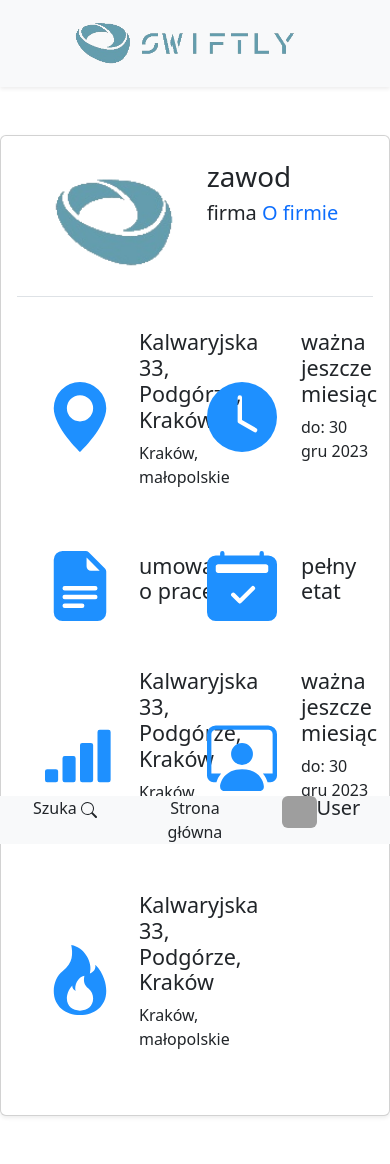
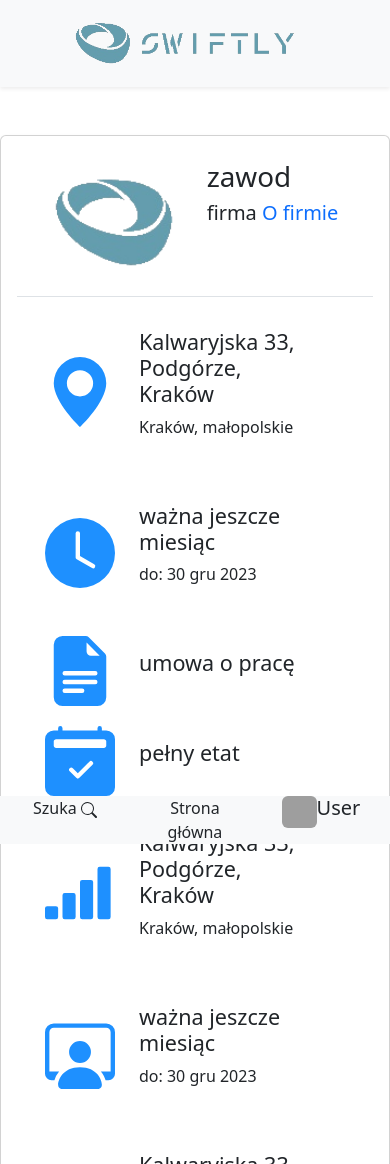
Before and after one commit to NightFoxD/SystemOgloszeniowyWeb, a PHP site: page /SystemOgloszeniowyWEB/ads in a window 390 px wide. Shown: the top 1164 px of the page. Run offline with PHP 8.4, Linux system fonts and the light colour scheme; data that the repository does not hold is empty; some libraries are stand-ins or nearby versions; grey boxes are pictures that could not be loaded.

Commit message:
Update index.php

```diff
--- a/views/ads/index.php
+++ b/views/ads/index.php
@@ -22,7 +22,7 @@
         <li class="list-group-item">
           <div class="container">
             <div class="row">
-              <div class="col-6 d-flex justify-content-start">
+              <div class="col-lg-6 col-md-6 col-sm-12 d-flex justify-content-start">
                 <div class="float-start rounded-2 d-flex justify-content-center align-items-center">
                   <svg xmlns="http://www.w3.org/2000/svg" width="70" height="70" fill="dodgerblue" class="bi bi-geo-alt-fill" viewBox="0 0 16 16">
                     <path d="M8 16s6-5.686 6-10A6 6 0 0 0 2 6c0 4.314 6 10 6 10m0-7a3 3 0 1 1 0-6 3 3 0 0 1 0 6" />
@@ -33,7 +33,7 @@
                   <p class="fs-6 text-gray">Kraków, małopolskie</p>
                 </div>
               </div>
-              <div class="col-6 d-flex justify-content-start">
+              <div class="col-lg-6 col-md-6 col-sm-12 d-flex justify-content-start">
                 <div class="float-start rounded-2 d-flex justify-content-center align-items-center">
                   <svg xmlns="http://www.w3.org/2000/svg" width="70" height="70" fill="dodgerblue" class="bi bi-clock-fill" viewBox="0 0 16 16">
                     <path d="M16 8A8 8 0 1 1 0 8a8 8 0 0 1 16 0M8 3.5a.5.5 0 0 0-1 0V9a.5.5 0 0 0 .252.434l3.5 2a.5.5 0 0 0 .496-.868L8 8.71z" />
@@ -46,7 +46,7 @@
               </div>
             </div>
             <div class="row">
-              <div class="col-6 d-flex justify-content-start">
+              <div class="col-lg-6 col-md-6 col-sm-12 d-flex justify-content-start">
                 <div class="float-start rounded-2 d-flex justify-content-center align-items-center">
                   <svg xmlns="http://www.w3.org/2000/svg" width="70" height="70" fill="dodgerblue" class="bi bi-file-earmark-text-fill" viewBox="0 0 16 16">
                     <path d="M9.293 0H4a2 2 0 0 0-2 2v12a2 2 0 0 0 2 2h8a2 2 0 0 0 2-2V4.707A1 1 0 0 0 13.707 4L10 .293A1 1 0 0 0 9.293 0M9.5 3.5v-2l3 3h-2a1 1 0 0 1-1-1M4.5 9a.5.5 0 0 1 0-1h7a.5.5 0 0 1 0 1zM4 10.5a.5.5 0 0 1 .5-.5h7a.5.5 0 0 1 0 1h-7a.5.5 0 0 1-.5-.5m.5 2.5a.5.5 0 0 1 0-1h4a.5.5 0 0 1 0 1z" />
@@ -57,7 +57,7 @@
                   <p class="fs-6 text-gray"></p>
                 </div>
               </div>
-              <div class="col-6 d-flex justify-content-start">
+              <div class="col-lg-6 col-md-6 col-sm-12 d-flex justify-content-start">
                 <div class="float-start rounded-2 d-flex justify-content-center align-items-center">
                   <svg xmlns="http://www.w3.org/2000/svg" width="70" height="70" fill="dodgerblue" class="bi bi-calendar2-check-fill" viewBox="0 0 16 16">
                     <path d="M3.5 0a.5.5 0 0 1 .5.5V1h8V.5a.5.5 0 0 1 1 0V1h1a2 2 0 0 1 2 2v11a2 2 0 0 1-2 2H2a2 2 0 0 1-2-2V3a2 2 0 0 1 2-2h1V.5a.5.5 0 0 1 .5-.5m9.954 3H2.545c-.3 0-.545.224-.545.5v1c0 .276.244.5.545.5h10.91c.3 0 .545-.224.545-.5v-1c0-.276-.244-.5-.546-.5m-2.6 5.854a.5.5 0 0 0-.708-.708L7.5 10.793 6.354 9.646a.5.5 0 1 0-.708.708l1.5 1.5a.5.5 0 0 0 .708 0l3-3z" />
@@ -70,7 +70,7 @@
               </div>
             </div>
             <div class="row">
-              <div class="col-6 d-flex justify-content-start">
+              <div class="col-lg-6 col-md-6 col-sm-12 d-flex justify-content-start">
                 <div class="float-start rounded-2 d-flex justify-content-center align-items-center">
                   <svg xmlns="http://www.w3.org/2000/svg" width="70" height="70" fill="dodgerblue" class="bi bi-reception-4" viewBox="0 0 16 16">
                     <path d="M0 11.5a.5.5 0 0 1 .5-.5h2a.5.5 0 0 1 .5.5v2a.5.5 0 0 1-.5.5h-2a.5.5 0 0 1-.5-.5zm4-3a.5.5 0 0 1 .5-.5h2a.5.5 0 0 1 .5.5v5a.5.5 0 0 1-.5.5h-2a.5.5 0 0 1-.5-.5zm4-3a.5.5 0 0 1 .5-.5h2a.5.5 0 0 1 .5.5v8a.5.5 0 0 1-.5.5h-2a.5.5 0 0 1-.5-.5zm4-3a.5.5 0 0 1 .5-.5h2a.5.5 0 0 1 .5.5v11a.5.5 0 0 1-.5.5h-2a.5.5 0 0 1-.5-.5z" />
@@ -81,7 +81,7 @@
                   <p class="fs-6 text-gray">Kraków, małopolskie</p>
                 </div>
               </div>
-              <div class="col-6 d-flex justify-content-start">
+              <div class="col-lg-6 col-md-6 col-sm-12 d-flex justify-content-start">
                 <div class="float-start rounded-2 d-flex justify-content-center align-items-center">
                   <svg xmlns="http://www.w3.org/2000/svg" width="70" height="70" fill="dodgerblue" class="bi bi-person-workspace" viewBox="0 0 16 16">
                     <path d="M4 16s-1 0-1-1 1-4 5-4 5 3 5 4-1 1-1 1zm4-5.95a2.5 2.5 0 1 0 0-5 2.5 2.5 0 0 0 0 5" />
@@ -95,7 +95,7 @@
               </div>
             </div>
             <div class="row">
-              <div class="col-6 d-flex justify-content-start">
+              <div class="col-lg-6 col-md-6 col-sm-12 d-flex justify-content-start">
                 <div class="float-start rounded-2 d-flex justify-content-center align-items-center">
                   <svg xmlns="http://www.w3.org/2000/svg" width="70" height="70" fill="dodgerblue" class="bi bi-fire" viewBox="0 0 16 16">
                     <path d="M8 16c3.314 0 6-2 6-5.5 0-1.5-.5-4-2.5-6 .25 1.5-1.25 2-1.25 2C11 4 9 .5 6 0c.357 2 .5 4-2 6-1.25 1-2 2.729-2 4.5C2 14 4.686 16 8 16m0-1c-1.657 0-3-1-3-2.75 0-.75.25-2 1.25-3C6.125 10 7 10.5 7 10.5c-.375-1.25.5-3.25 2-3.5-.179 1-.25 2 1 3 .625.5 1 1.364 1 2.25C11 14 9.657 15 8 15" />
@@ -193,7 +193,7 @@
       <h2 class="fs-4">Benefity</h2>
       <div class="container">
         <div class="row d-flex justify-content-start">
-          <div class="col-3 p-1">
+          <div class="col-lg-3 col-md-6 col-sm-12 p-1">
             <div class="rounded-3 shadow-sm border m-3 p-3">
               <div class="d-flex justify-content-center align-items-center">
                 <svg xmlns="http://www.w3.org/2000/svg" width="64" height="64" fill="dodgerblue" class="bi bi-compass-fill mb-4" viewBox="0 0 16 16">
@@ -205,7 +205,7 @@
               </div>
             </div>
           </div>
-          <div class="col-3 p-1">
+          <div class="col-lg-3 col-md-6 col-sm-12 p-1">
             <div class="rounded-3 shadow-sm border m-3 p-3">
               <div class="d-flex justify-content-center align-items-center">
                 <svg xmlns="http://www.w3.org/2000/svg" width="64" height="64" fill="dodgerblue" class="bi bi-compass-fill mb-4" viewBox="0 0 16 16">
@@ -217,7 +217,7 @@
               </div>
             </div>
           </div>
-          <div class="col-3 p-1">
+          <div class="col-lg-3 col-md-6 col-sm-12 p-1">
             <div class="rounded-3 shadow-sm border m-3 p-3">
               <div class="d-flex justify-content-center align-items-center">
                 <svg xmlns="http://www.w3.org/2000/svg" width="64" height="64" fill="dodgerblue" class="bi bi-compass-fill mb-4" viewBox="0 0 16 16">
@@ -229,7 +229,7 @@
               </div>
             </div>
           </div>
-          <div class="col-3 p-1">
+          <div class="col-lg-3 col-md-6 col-sm-12 p-1">
             <div class="rounded-3 shadow-sm border m-3 p-3">
               <div class="d-flex justify-content-center align-items-center">
                 <svg xmlns="http://www.w3.org/2000/svg" width="64" height="64" fill="dodgerblue" class="bi bi-compass-fill mb-4" viewBox="0 0 16 16">
@@ -241,7 +241,7 @@
               </div>
             </div>
           </div>
-          <div class="col-3 p-1">
+          <div class="col-lg-3 col-md-6 col-sm-12 p-1">
             <div class="rounded-3 shadow-sm border m-3 p-3">
               <div class="d-flex justify-content-center align-items-center">
                 <svg xmlns="http://www.w3.org/2000/svg" width="64" height="64" fill="dodgerblue" class="bi bi-compass-fill mb-4" viewBox="0 0 16 16">
```
